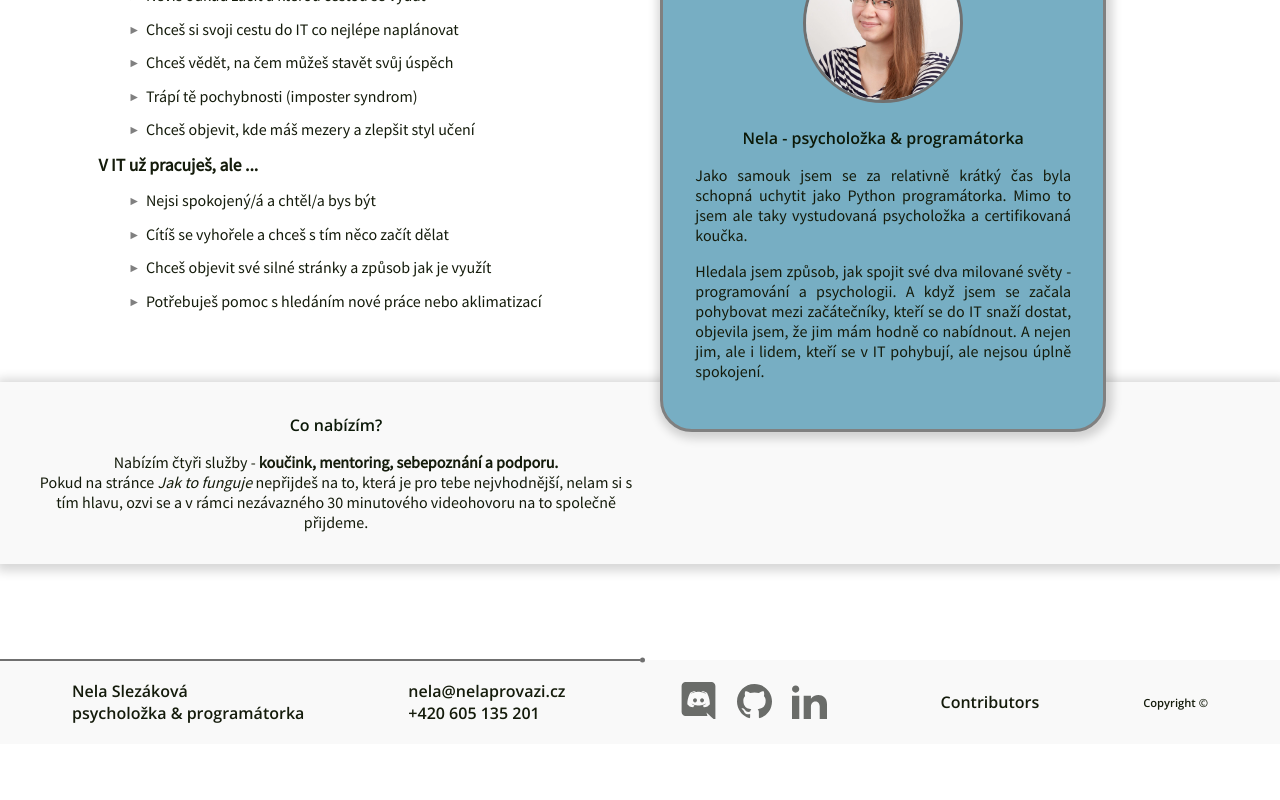
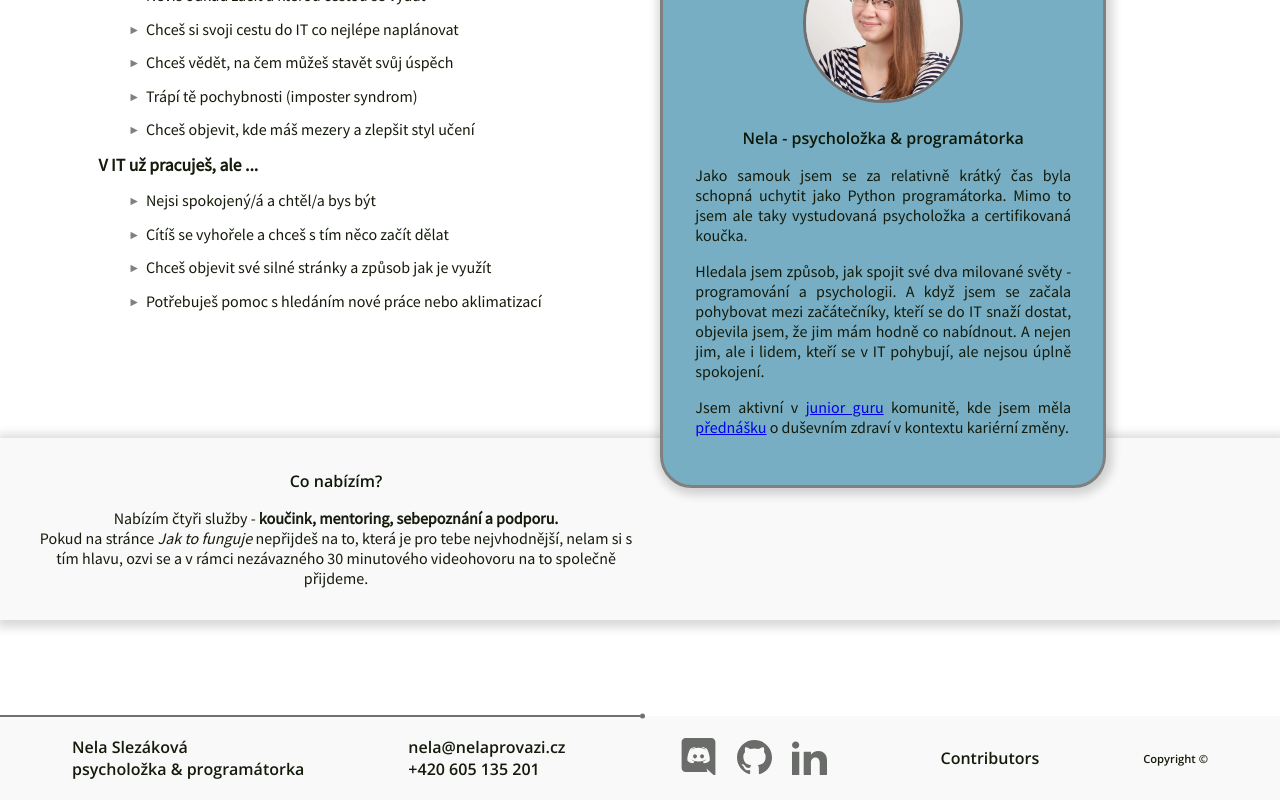
Before and after one commit to NelliaS/personal-webpage, a Next.js app: page / in a window 1280 px wide. Shown: the part 565-1365 px from the top of the page. Before the commit the page ends 1309 px from the top, so only its background shows below. Built offline with nearby package versions, Linux system fonts and the light colour scheme.

Commit message:
change in text

```diff
--- a/src/pages/index.tsx
+++ b/src/pages/index.tsx
@@ -87,6 +87,9 @@ const Home: NextPage = () => {
             objevila jsem, že jim mám hodně co nabídnout. A nejen jim, ale i lidem, kteří se v IT pohybují,
             ale nejsou úplně spokojení.
             </p>
+            <p>
+            Jsem aktivní v <a href="https://junior.guru/club/">junior guru</a> komunitě, kde jsem měla <a href="https://youtu.be/6G4TKGQICw0">přednášku</a> o duševním zdraví v kontextu kariérní změny.
+            </p>
           </div>
         </div>
         <div className={styles.content__block4}>
```
